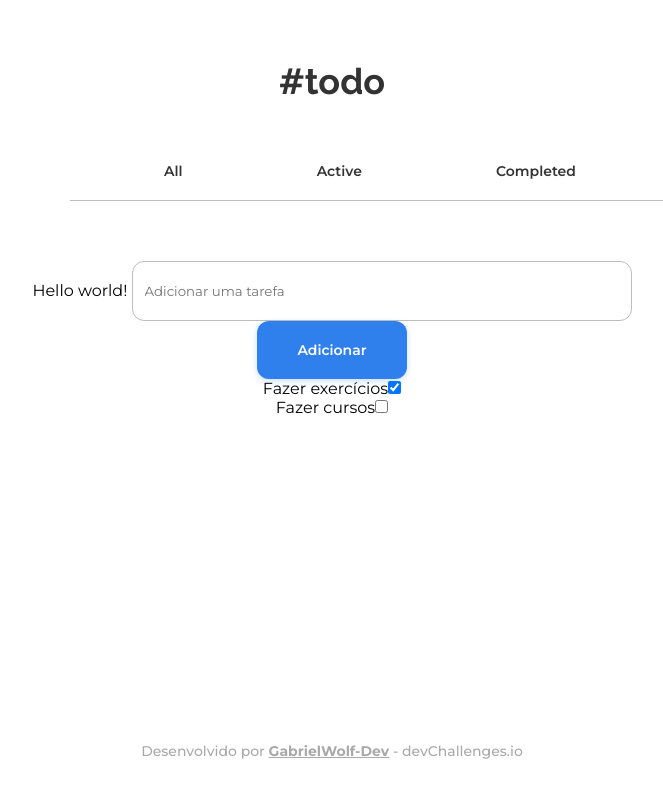
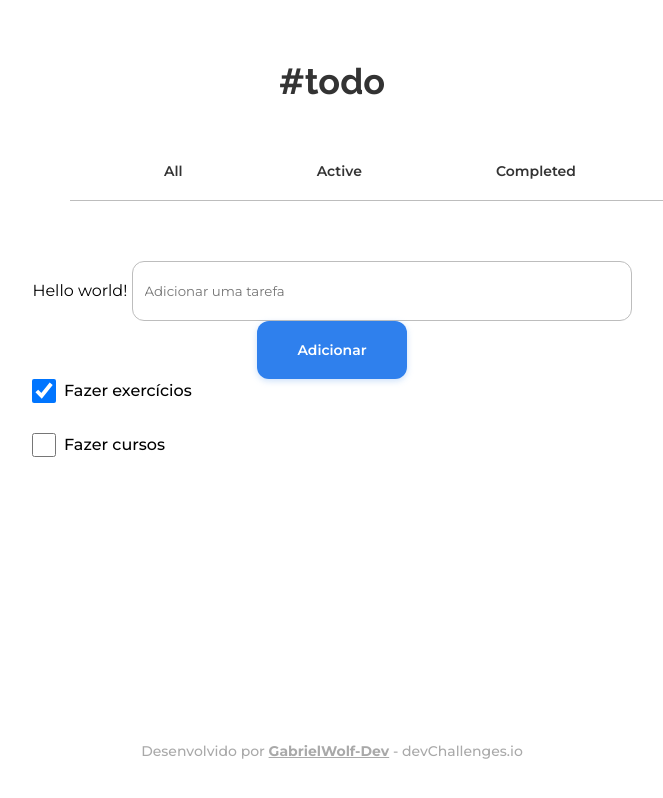
Before and after one commit to GabrielWolf-Dev/todo-list-vue, a Vue app: page / in a window 1280 px wide. Shown: the whole page, without its empty margins (308-971 px from the left). Built offline with nearby package versions, Linux system fonts and the light colour scheme.

Commit message:
feat: Style TaskList component

```diff
--- a/src/App.vue
+++ b/src/App.vue
@@ -30,6 +30,7 @@ export default {
 
 :root {
   --color-white: #ffffff;
+  --color-black: #000000;
   --color-base-1: #bdbdbd;
   --color-base-2: #a9a9a9;
   --color-base-3: #828282;
--- a/src/components/TaskList.vue
+++ b/src/components/TaskList.vue
@@ -1,14 +1,15 @@
 <template>
   <div>
-    <fieldset v-for="task in tasks" :key="task.id">
-      <label :for="task.id">{{ task.value }}</label>
+    <fieldset class="fieldset" v-for="task in tasks" :key="task.id">
       <input
+        class="check"
         type="checkbox"
         :name="task.task"
         :id="task.id"
         :value="task.value"
         :checked="task.completed"
       />
+      <label class="label" :for="task.id">{{ task.value }}</label>
     </fieldset>
   </div>
 </template>
@@ -20,4 +21,31 @@ export default {
 };
 </script>
 
-<style scoped></style>
+<style scoped>
+.fieldset {
+  display: flex;
+  gap: 8px;
+  align-items: center;
+  margin: 30px 0;
+}
+
+.fieldset:first-child {
+  margin: 0  0 30px 0;
+}
+
+.fieldset:last-child {
+  margin: 30px  0 0 0;
+}
+
+.check {
+  width: 24px;
+  height: 24px;
+  cursor: pointer;
+}
+
+.label {
+  font-size: 1rem;
+  font-weight: 500;
+  color: var(--color-black);
+}
+</style>
```
Also changed, not shown: src/assets/trash.svg (added).
